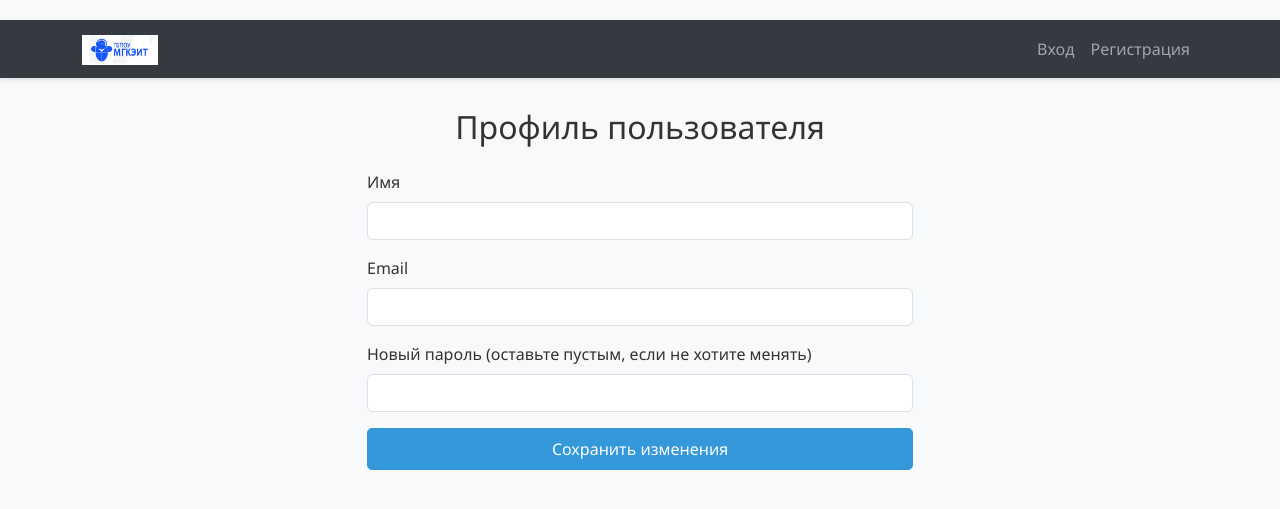
After one commit to Timsur101/game_web, a Flask app: template templates/profile.html in a window 1280 px wide. The commit adds this page. Shown: the top 509 px of the page. Run offline with Flask 3, Linux system fonts and the light colour scheme; the template is opened without the code that fills it, so the values that code supplies are empty; some libraries are stand-ins or nearby versions.

Commit message:
третий комм

```diff
--- a/app.py
+++ b/app.py
@@ -4,6 +4,7 @@ from werkzeug.utils import secure_filename
 from functools import wraps
 import os
 from config import Config
+import MySQLdb.cursors
 
 app = Flask(__name__)
 app.config.from_object(Config)
@@ -168,6 +169,45 @@ def weekly_news():
                          news_list=news_list,
                          current_weekly=current_weekly)
 
+@app.route('/profile', methods=['GET', 'POST'])
+def profile():
+    if 'user_id' not in session:
+        return redirect(url_for('login'))
+
+    cur = mysql.connection.cursor(cursorclass=MySQLdb.cursors.DictCursor)
+
+    cur.execute('SELECT id_user, username, email FROM users WHERE id_user = %s', (session['user_id'],))
+    user = cur.fetchone()
+
+    if request.method == 'POST':
+        username = request.form['name']
+        email = request.form['email']
+        password = request.form['password']
+
+        if not username or not email:
+            flash('Имя и email обязательны', 'error')
+        elif '@' not in email or '.' not in email:
+            flash('Неверный формат email', 'error')
+        else:
+            try:
+                if password:
+                    cur.execute('UPDATE users SET username = %s, email = %s, password = %s WHERE id_user = %s',
+                              (username, email, password, session['user_id']))
+                else:
+                    cur.execute('UPDATE users SET username = %s, email = %s WHERE id_user = %s',
+                              (username, email, session['user_id']))
+                mysql.connection.commit()
+                flash('Профиль успешно обновлен', 'success')
+            except Exception as e:
+                mysql.connection.rollback()
+                flash(f'Ошибка при обновлении профиля: {str(e)}', 'error')
+            finally:
+                cur.close()
+                return redirect(url_for('profile'))
+
+    cur.close()
+    return render_template('profile.html', user=user)
+
 @app.route('/logout')
 def logout():
     session.clear()
--- a/templates/base.html
+++ b/templates/base.html
@@ -24,6 +24,7 @@
                         <a class="nav-link" href="{{ url_for('add_news') }}">Добавить новость</a>
                         <a class="nav-link" href="{{ url_for('weekly_news') }}">Новость недели</a>
                     {% endif %}
+                    <a class="nav-link" href="{{ url_for('profile') }}">Профиль</a>
                     <span class="navbar-text mx-3">Привет, {{ session['username'] }}!</span>
                     <a class="nav-link" href="{{ url_for('logout') }}">Выход</a>
                 {% endif %}
--- /dev/null
+++ b/templates/profile.html
@@ -0,0 +1,26 @@
+{% extends "base.html" %}
+
+{% block title %}Профиль{% endblock %}
+
+{% block content %}
+<div class="row justify-content-center">
+    <div class="col-md-6">
+        <h2 class="text-center mb-4">Профиль пользователя</h2>
+        <form method="POST" action="{{ url_for('profile') }}">
+            <div class="mb-3">
+                <label for="name" class="form-label">Имя</label>
+                <input type="text" class="form-control" id="name" name="name" value="{{ user.username }}" required>
+            </div>
+            <div class="mb-3">
+                <label for="email" class="form-label">Email</label>
+                <input type="email" class="form-control" id="email" name="email" value="{{ user.email }}" required>
+            </div>
+            <div class="mb-3">
+                <label for="password" class="form-label">Новый пароль (оставьте пустым, если не хотите менять)</label>
+                <input type="password" class="form-control" id="password" name="password">
+            </div>
+            <button type="submit" class="btn btn-primary w-100">Сохранить изменения</button>
+        </form>
+    </div>
+</div>
+{% endblock %}
```
Also changed, not shown: static/style.css (+59 -7 lines).
